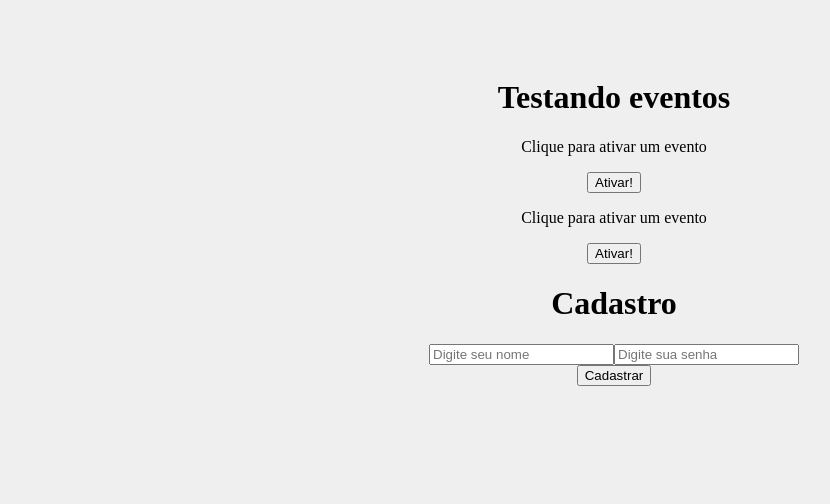
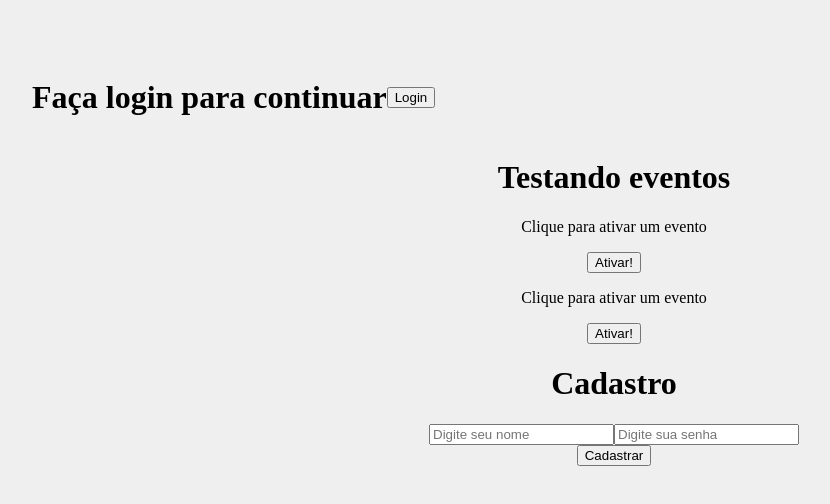
Before and after one commit to wenderclaytonfilho/project-manager, a React (Create React App) app: page / in a window 1280 px wide. Shown: the top 504 px of the page, without its empty margins (26-856 px from the left). Built offline with nearby package versions, Linux system fonts and the light colour scheme; the HTML template or start-up script is replaced by a standard one.

Commit message:
navbar test

```diff
--- a/src/App.js
+++ b/src/App.js
@@ -1,10 +1,12 @@
 import './App.css';
 import Evento from './components/Evento';
 import Form from './components/Form';
+import Navbar from './components/Navbar';
 
 function App() {
   return (
     <div className="App">
+      <Navbar/>
       <h1>Testando eventos</h1>
       <Evento number={2}/>
       <Evento number={1}/>
--- /dev/null
+++ b/src/components/Navbar.js
@@ -0,0 +1,13 @@
+import styles from './Navbar.module.css'
+
+function Navbar(){
+
+    return(
+        <div className={styles.navbar}>
+            <h1>Faça login para continuar</h1>
+            <button>Login</button>
+        </div>
+    )
+}
+
+export default Navbar
--- /dev/null
+++ b/src/components/Navbar.module.css
@@ -0,0 +1,4 @@
+.navbar{
+    display:flex;
+    align-items: center;
+}
```
